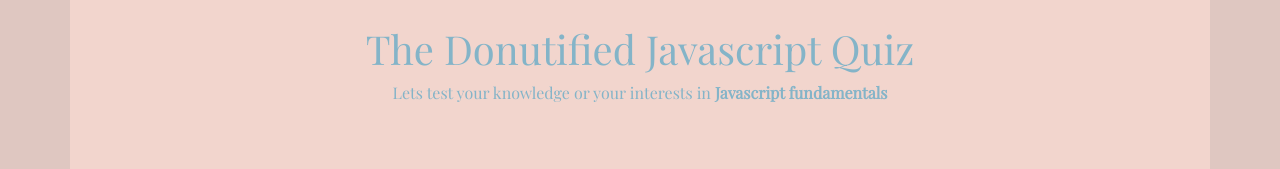
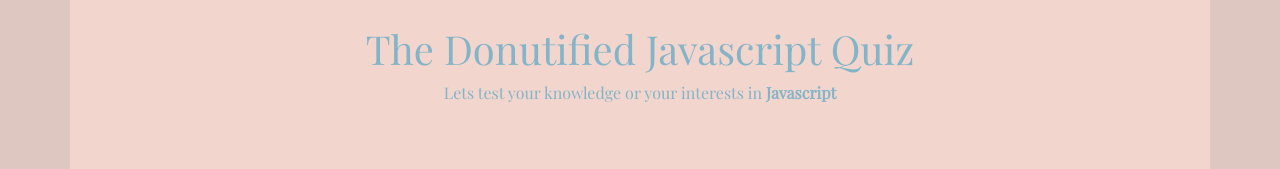
Before and after one commit to CharlotteAneriksson/donutQuiz, a plain HTML site: page index.html in a window 1280 px wide. Shown: the top 169 px of the page. Drawn offline with nearby package versions, Linux system fonts and the light colour scheme.

Commit message:
Update index.html

```diff
--- a/index.html
+++ b/index.html
@@ -15,7 +15,7 @@
     <div class="container text-center">
         <header>
             <h1 class="text-capitalize">the donutified javascript quiz</h1>
-            <p>Lets test your knowledge or your interests in <strong>Javascript fundamentals</strong></p>
+            <p>Lets test your knowledge or your interests in <strong>Javascript</strong></p>
         </header>
 
         <section class="questions">
```
